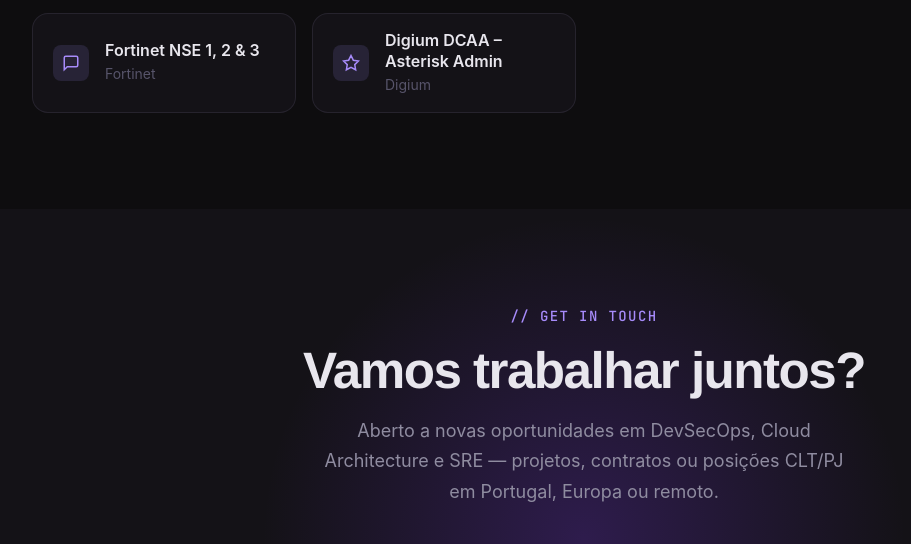
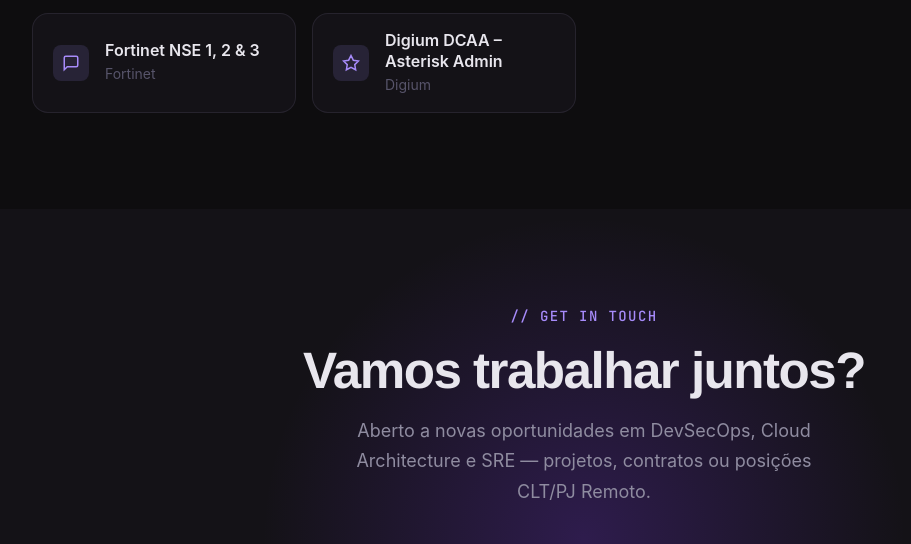
Before and after one commit to diogoab/devsecops, a plain HTML site: page index.html in a window 1280 px wide. Shown: the part 4379-4923 px from the top of the page, without its empty margins (56-967 px from the left). Drawn offline with nearby package versions, Linux system fonts and the light colour scheme; a web font is replaced by a local one.

Commit message:
update informations

```diff
--- a/index.html
+++ b/index.html
@@ -1273,7 +1273,7 @@
           <div class="section-label" style="text-align:center; margin-bottom:var(--space-4)">// get in touch</div>
           <h2 class="contact-title" id="contact-title">Vamos trabalhar juntos?</h2>
           <p class="contact-sub">
-            Aberto a novas oportunidades em DevSecOps, Cloud Architecture e SRE — projetos, contratos ou posições CLT/PJ em Portugal, Europa ou remoto.
+            Aberto a novas oportunidades em DevSecOps, Cloud Architecture e SRE — projetos, contratos ou posições CLT/PJ Remoto.
           </p>
           <div class="contact-links">
             <a href="https://linkedin.com/in/diogoalvesbarbosa" target="_blank" rel="noopener noreferrer" class="contact-link">
```
